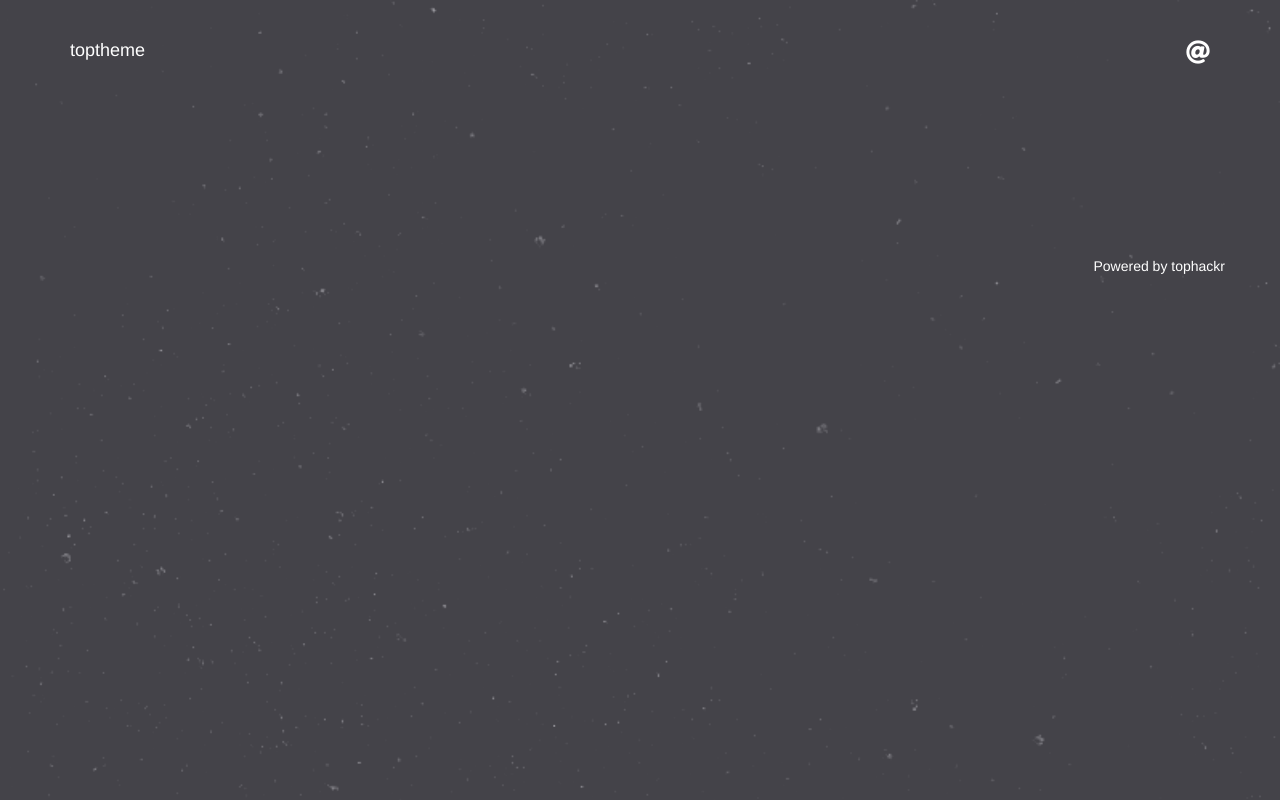
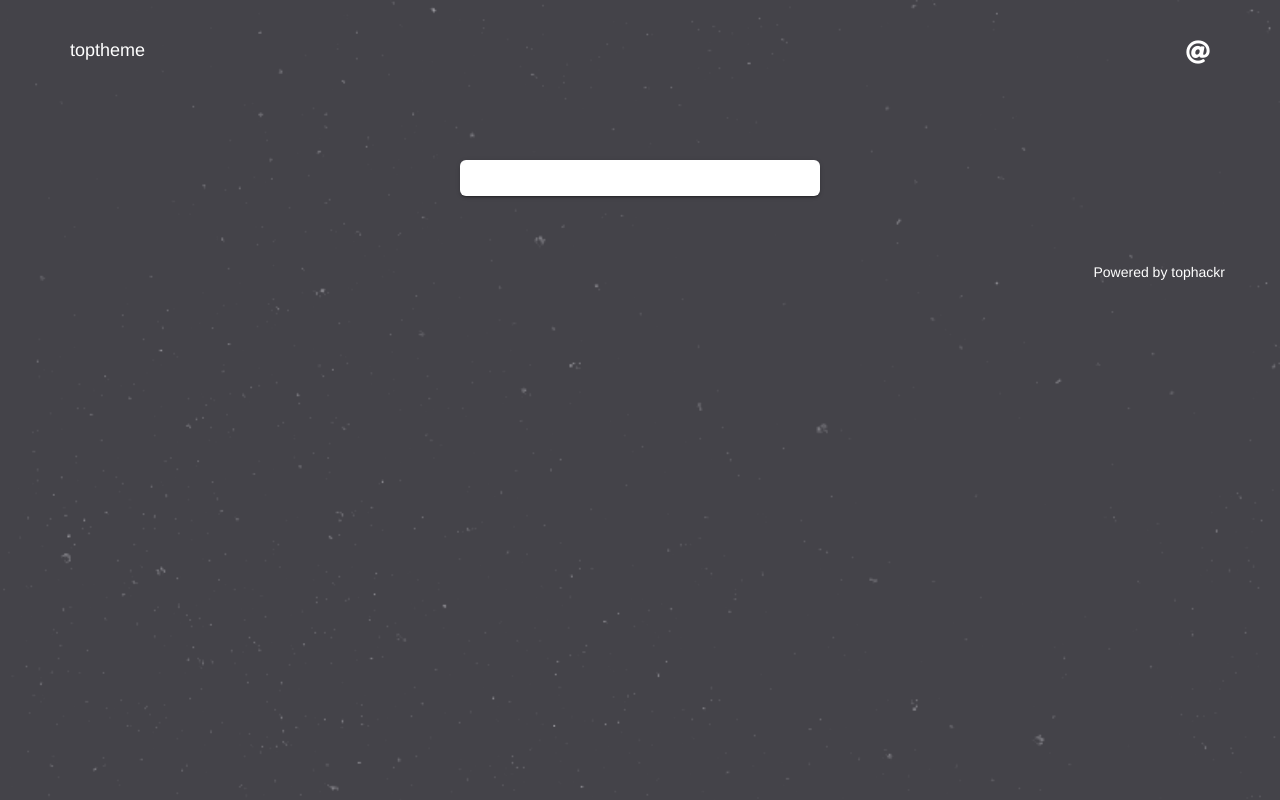
Before and after one commit to tophackr/MJV, a plain HTML site: page public/index.html in a window 1280 px wide. Drawn offline with Linux system fonts and the light colour scheme.

Commit message:
Update card

```diff
--- a/public/index.html
+++ b/public/index.html
@@ -52,7 +52,9 @@
         <div class="container">
             <div class="row">
                 <div class="col-md-4 col-md-offset-4 col-sm-6 col-sm-offset-3">
-                    <div class="card card-blog">
+                    <div class="card">
+                        <div class="card-body">
+                        </div>
                     </div>
                 </div>
             </div>
```
